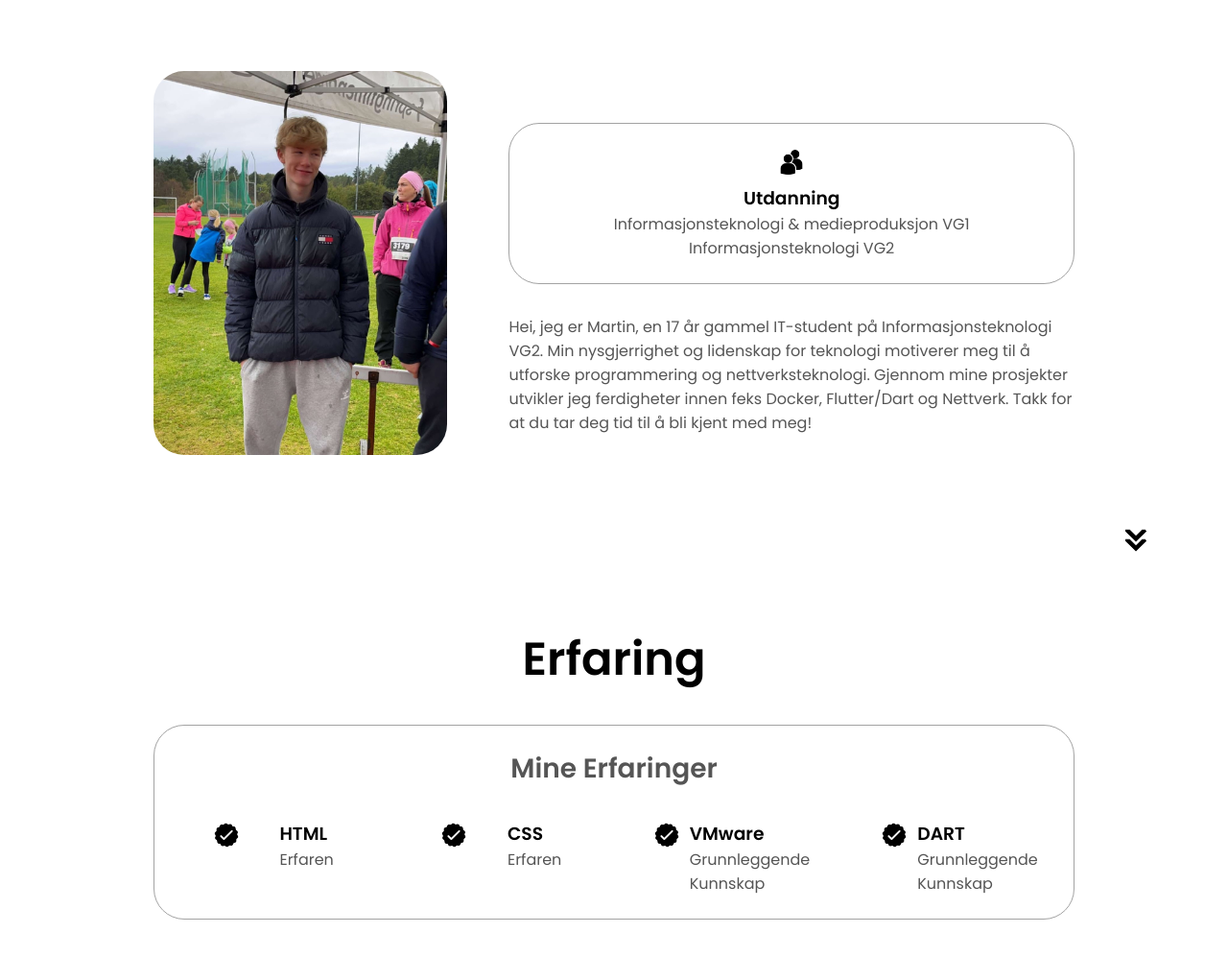
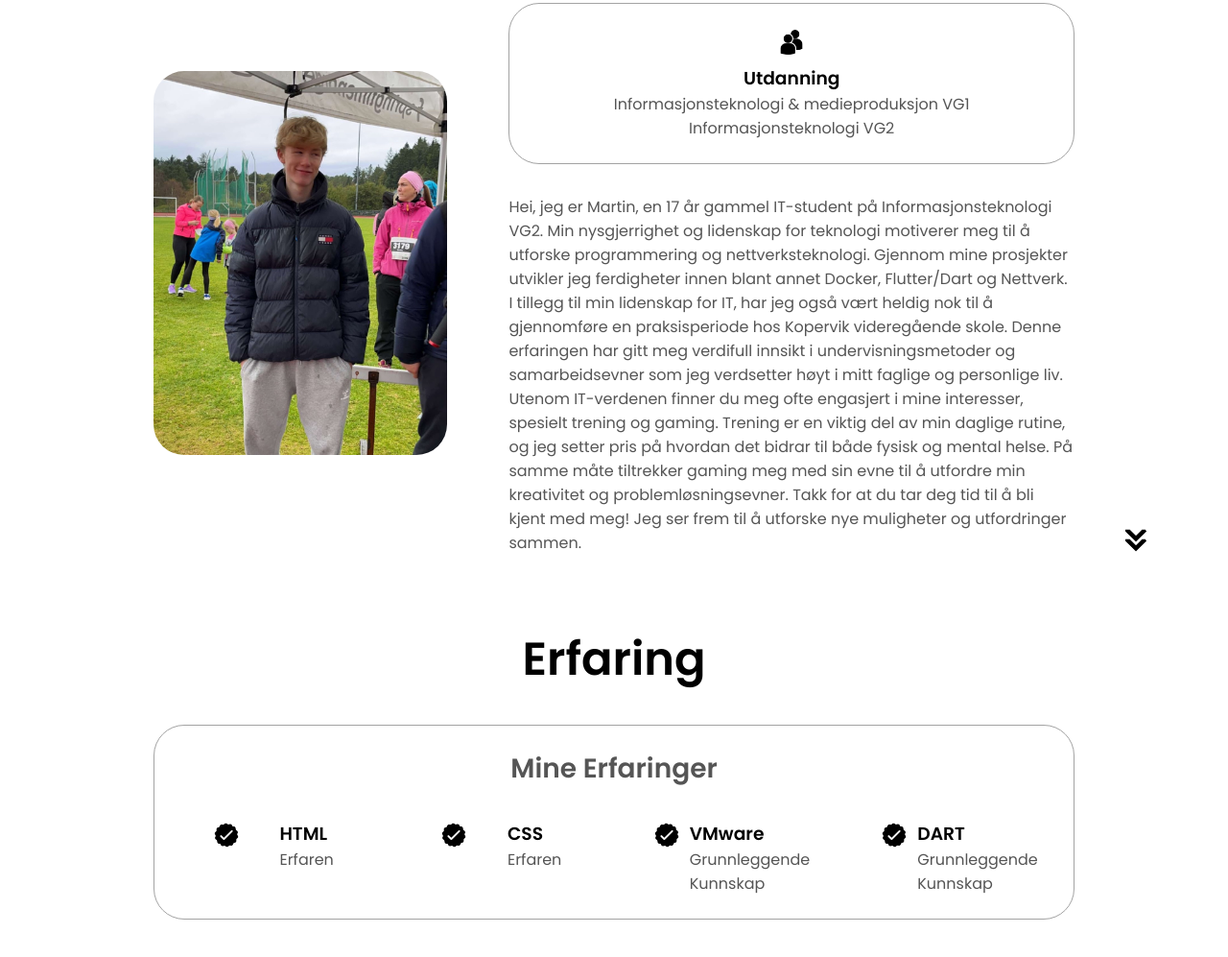
Before and after one commit to martinnIT/html-css-js-portfolio-2, a plain HTML site: page index.html in a window 1280 px wide. Shown: the part 1045-2042 px from the top of the page at 96% size. Drawn offline with Linux system fonts and the light colour scheme.

Commit message:
Update index.html

```diff
--- a/index.html
+++ b/index.html
@@ -99,7 +99,11 @@
             </div>
             <div class="text-container">
               <p>
-                Hei, jeg er Martin, en 17 år gammel IT-student på Informasjonsteknologi VG2. Min nysgjerrighet og lidenskap for teknologi motiverer meg til å utforske programmering og nettverksteknologi. Gjennom mine prosjekter utvikler jeg ferdigheter innen feks Docker, Flutter/Dart og Nettverk. Takk for at du tar deg tid til å bli kjent med meg!
+               Hei, jeg er Martin, en 17 år gammel IT-student på Informasjonsteknologi VG2. Min nysgjerrighet og lidenskap for teknologi motiverer meg til å utforske programmering og nettverksteknologi. Gjennom mine prosjekter utvikler jeg ferdigheter innen blant annet Docker, Flutter/Dart og Nettverk. I tillegg til min lidenskap for IT, har jeg også vært heldig nok til å gjennomføre en praksisperiode hos Kopervik videregående skole. Denne erfaringen har gitt meg verdifull innsikt i undervisningsmetoder og samarbeidsevner som jeg verdsetter høyt i mitt faglige og personlige liv.
+
+Utenom IT-verdenen finner du meg ofte engasjert i mine interesser, spesielt trening og gaming. Trening er en viktig del av min daglige rutine, og jeg setter pris på hvordan det bidrar til både fysisk og mental helse. På samme måte tiltrekker gaming meg med sin evne til å utfordre min kreativitet og problemløsningsevner.
+
+Takk for at du tar deg tid til å bli kjent med meg! Jeg ser frem til å utforske nye muligheter og utfordringer sammen.
               </p>
             </div>
           </div>
```
